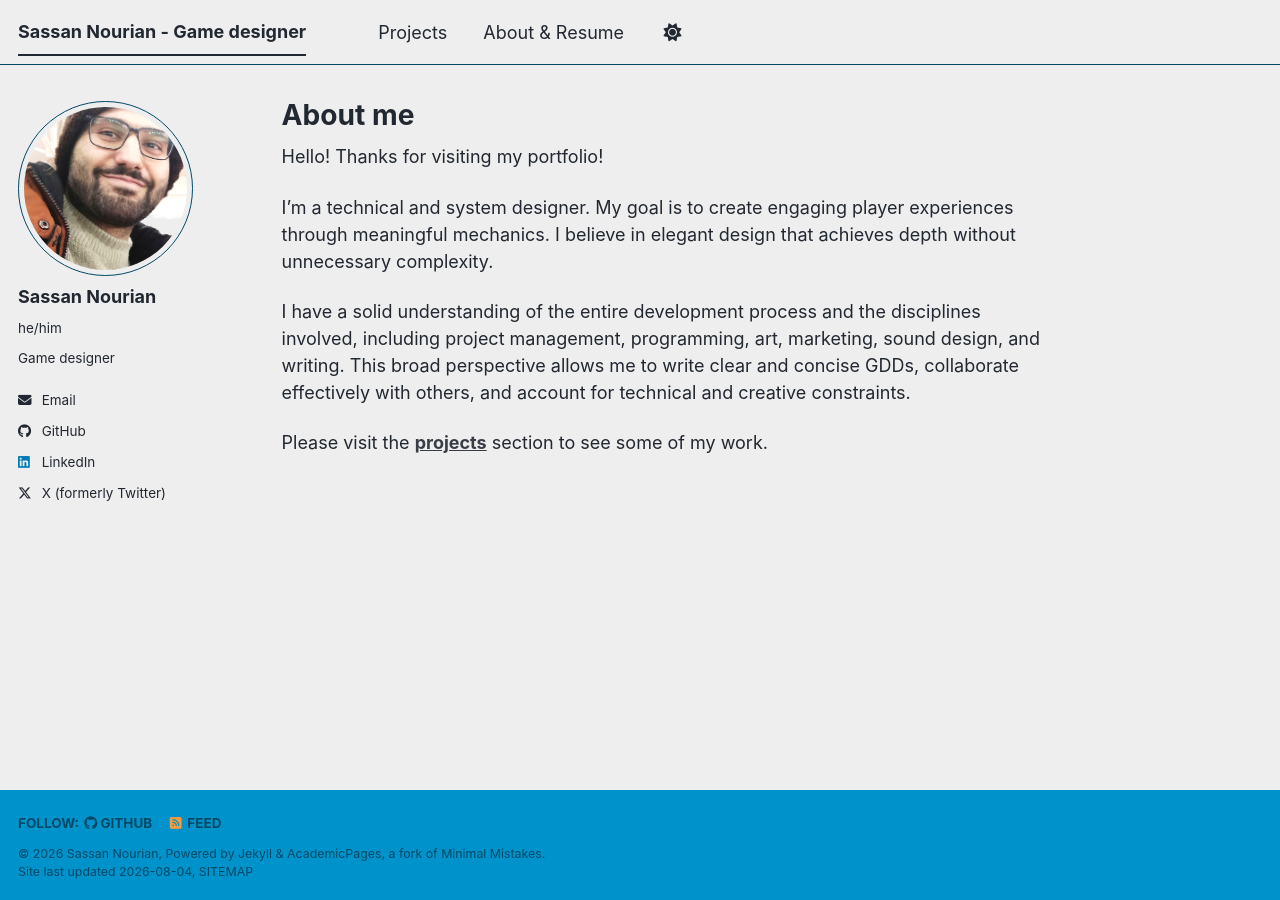
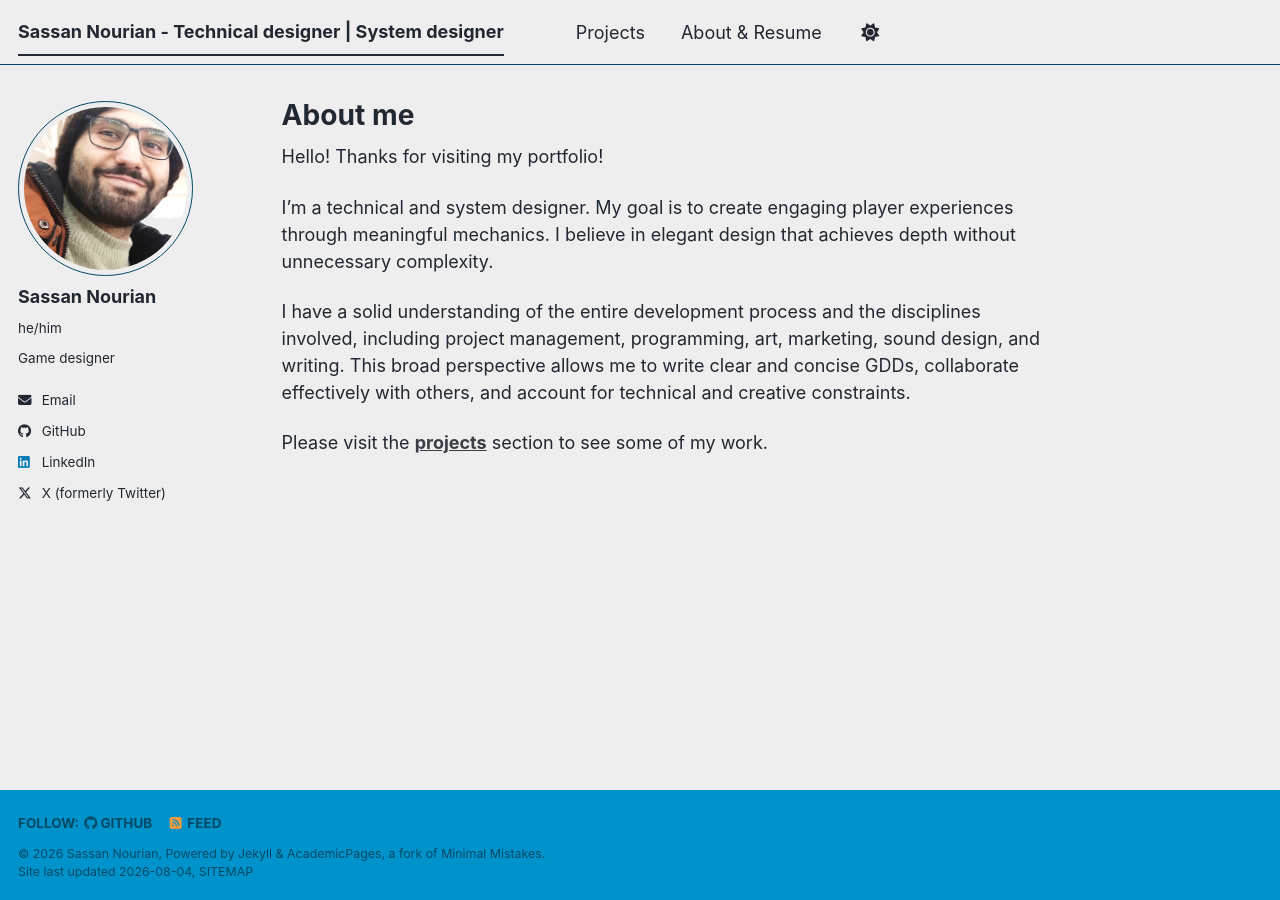
Before and after one commit to SassanTheDev/SassanTheDev.github.io, a Jekyll site: the page built from _pages/about.md, in a window 1280 px wide. Built offline with Jekyll 4.4.1, drawn with Linux system fonts in a browser that asks for light colours; a style sheet for code colours, icons or effects is not loaded.

Commit message:
Change title to 'Technical designer | System designer'
Updated the title to reflect a change in professional focus.

```diff
--- a/_config.yml
+++ b/_config.yml
@@ -9,7 +9,7 @@
 # Basic Site Settings
 locale                   : "en-US"
 site_theme               : "air" # The available themes options are "default", "air", "sunrise", "mint", "dirt" and "contrast"
-title                    : "Sassan Nourian - Game designer"
+title                    : "Sassan Nourian - Technical designer | System designer"
 title_separator          : "-"
 name                     : &name "Sassan Nourian"
 description              : &description "Sassan Nourian's portfolio (Game designer)"   # Update this with a general description of your site, this is the default if not overridden by a page
```
